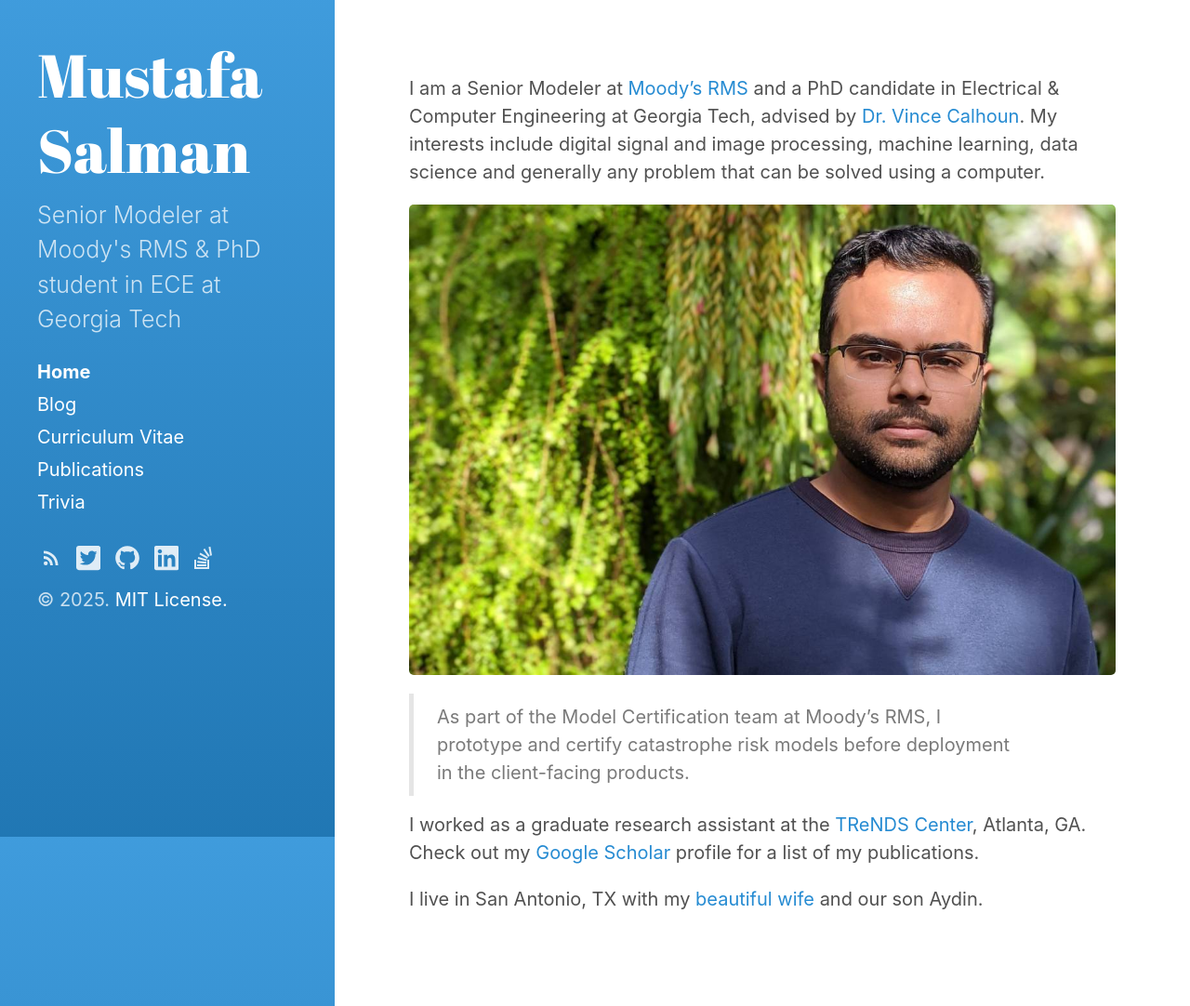
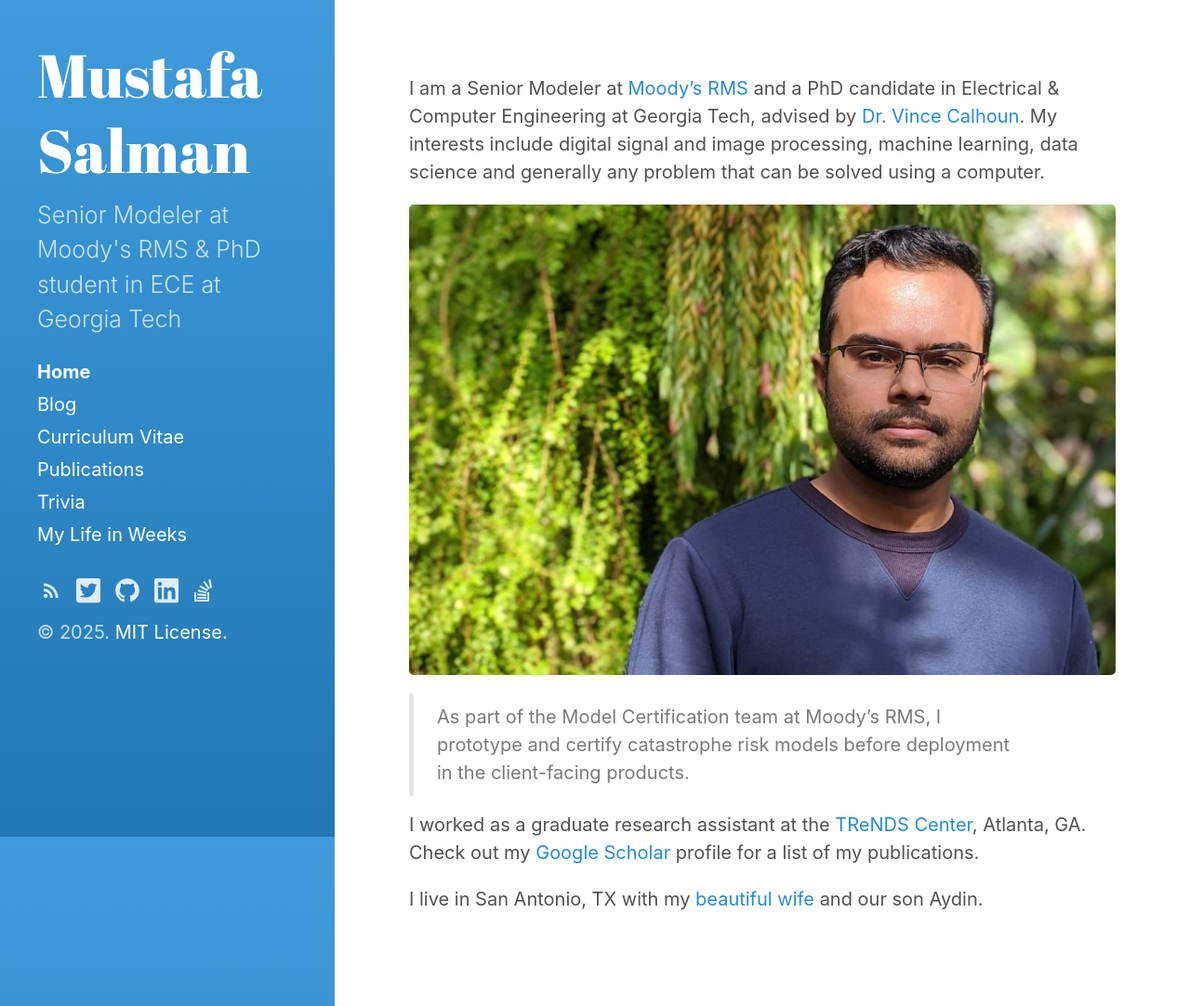
Before and after one commit to esalman/esalman.github.io, a Jekyll site: the page built from index.md, in a window 1280 px wide and 1082 px high. Shown: the whole window at 93% size. Built offline with Jekyll 4.4.1, drawn with Linux system fonts in a browser that asks for light colours.

Commit message:
Update custom-nav-links.html

```diff
--- a/_includes/custom-nav-links.html
+++ b/_includes/custom-nav-links.html
@@ -1 +1,3 @@
 <!-- Optional additional links to insert in sidebar nav -->
+<a class="page-link"
+          href="https://esalman.com/life-in-weeks/">My Life in Weeks</a>
```
